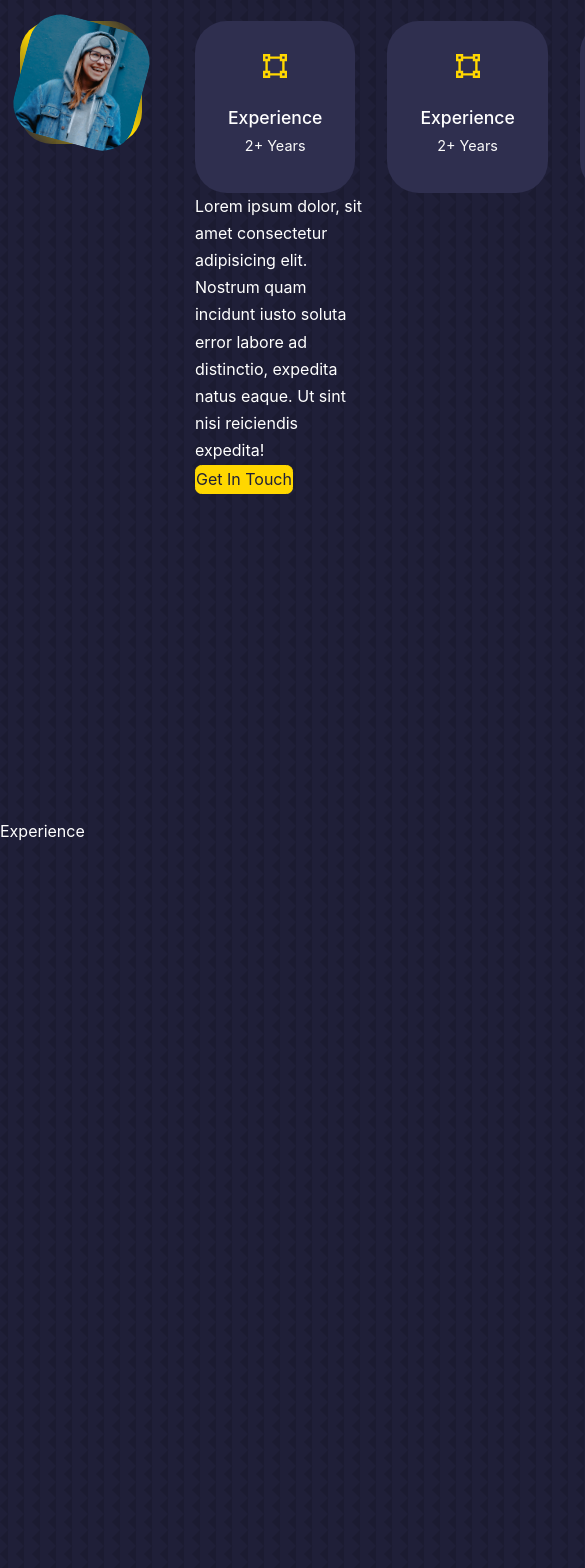
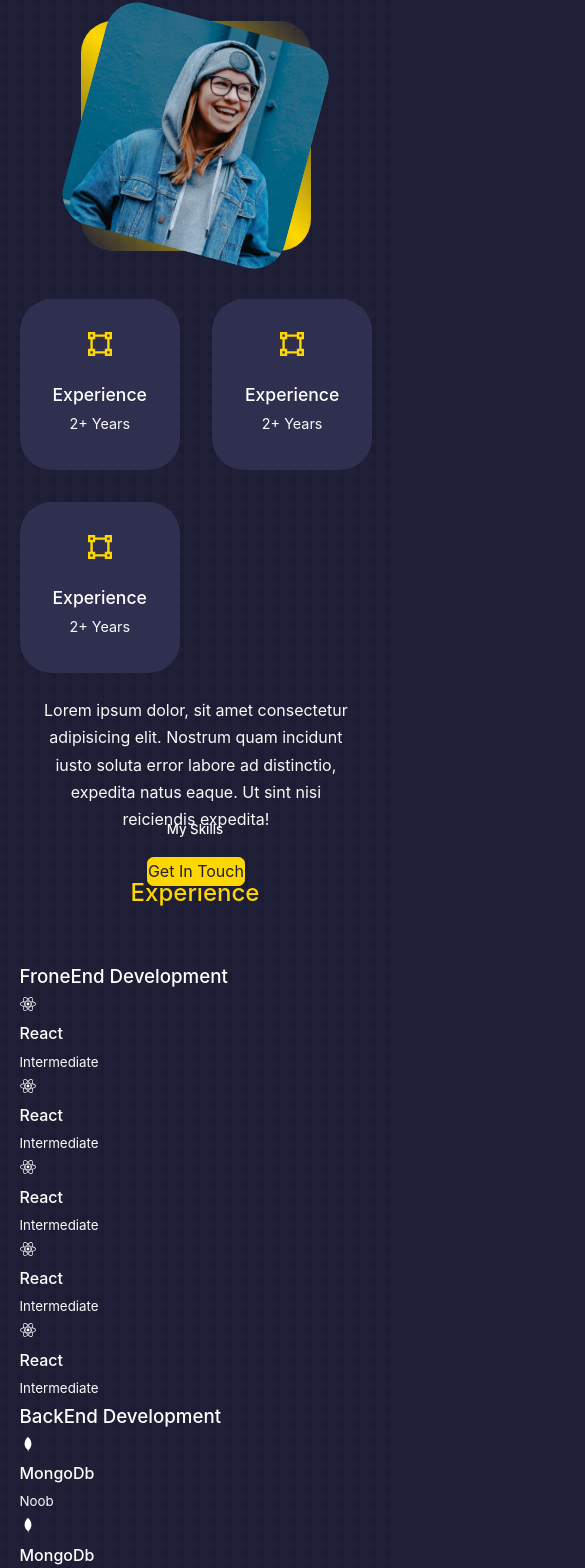
Before and after one commit to RajAdwaita/PortFolio, a React (Create React App) app in the folder portfolio/: page / in a window 390 px wide. Shown: the part 1062-2630 px from the top of the page, 585 px wide, since content can reach past the window. Built offline with nearby package versions, Linux system fonts and the light colour scheme.

Commit message:
Experience  Section

```diff
--- a/portfolio/src/Components/about/about.css
+++ b/portfolio/src/Components/about/about.css
@@ -63,3 +63,43 @@
     font-size: 0.9rem;
     color: var(--color-light);
 }
+
+.about_content p {
+    margin: 2rem 0 2.5rem;
+    color: var(--color-light);
+}
+
+@media screen and (max-width: 1024px) {
+    .about_container {
+        grid-template-columns: 1fr;
+        gap: 0;
+    }
+
+    .about_me {
+        width: 50%;
+        margin: 2rem auto 4rem;
+    }
+
+    .about_content p {
+        margin: 1rem 0 1.5rem;
+    }
+}
+
+@media screen and (max-width: 600px) {
+    .about_me {
+        width: 65%;
+        margin: 0 auto 3rem;
+    }
+
+    .about_cards {
+        grid-template-columns: 1fr 1fr;
+    }
+
+    .about_container {
+        text-align: center;
+    }
+
+    .about_content p {
+        margin: 1.5rem;
+    }
+}
--- a/portfolio/src/Components/experience/Experience.jsx
+++ b/portfolio/src/Components/experience/Experience.jsx
@@ -1,9 +1,81 @@
 import React from 'react'
 import "./experience.css"
+import { FaReact } from 'react-icons/fa'
+import { DiMongodb } from 'react-icons/di'
 
 const Experience = () => {
     return (
-        <section id='experience'>Experience</section>
+        <section id='experience'>
+            <h5>My Skills</h5>
+            <h2>Experience</h2>
+
+            <div className="container container_experience">
+                <div className="experience_frontend">
+                    <h3>FroneEnd Development</h3>
+                    <div className="experience_content">
+                        <article className='experience_details'>
+                            <FaReact />
+                            <h4>React</h4>
+                            <small className='text-light'>Intermediate</small>
+                        </article>
+                        <article className='experience_details'>
+                            <FaReact />
+                            <h4>React</h4>
+                            <small className='text-light'>Intermediate</small>
+                        </article>
+                        <article className='experience_details'>
+                            <FaReact />
+                            <h4>React</h4>
+                            <small className='text-light'>Intermediate</small>
+                        </article>
+                        <article className='experience_details'>
+                            <FaReact />
+                            <h4>React</h4>
+                            <small className='text-light'>Intermediate</small>
+                        </article>
+                        <article className='experience_details'>
+                            <FaReact />
+                            <h4>React</h4>
+                            <small className='text-light'>Intermediate</small>
+                        </article>
+
+                    </div>
+                    <div className="experience_backend">
+                        <h3>BackEnd Development</h3><div className="experience_content">
+                            <article className='experience_details'>
+                                <DiMongodb />
+                                <h4>MongoDb</h4>
+                                <small className='text-light'>Noob</small>
+                            </article>
+                            <article className='experience_details'>
+                                <DiMongodb />
+                                <h4>MongoDb</h4>
+                                <small className='text-light'>Noob</small>
+                            </article>
+                            <article className='experience_details'>
+                                <DiMongodb />
+                                <h4>MongoDb</h4>
+                                <small className='text-light'>Noob</small>
+                            </article>
+                            <article className='experience_details'>
+                                <DiMongodb />
+                                <h4>MongoDb</h4>
+                                <small className='text-light'>Noob</small>
+                            </article>
+                            <article className='experience_details'>
+                                <DiMongodb />
+                                <h4>MongoDb</h4>
+                                <small className='text-light'>Noob</small>
+                            </article>
+
+
+
+                        </div>
+
+                    </div>
+                </div>
+            </div>
+        </section>
     )
 }
 
```
